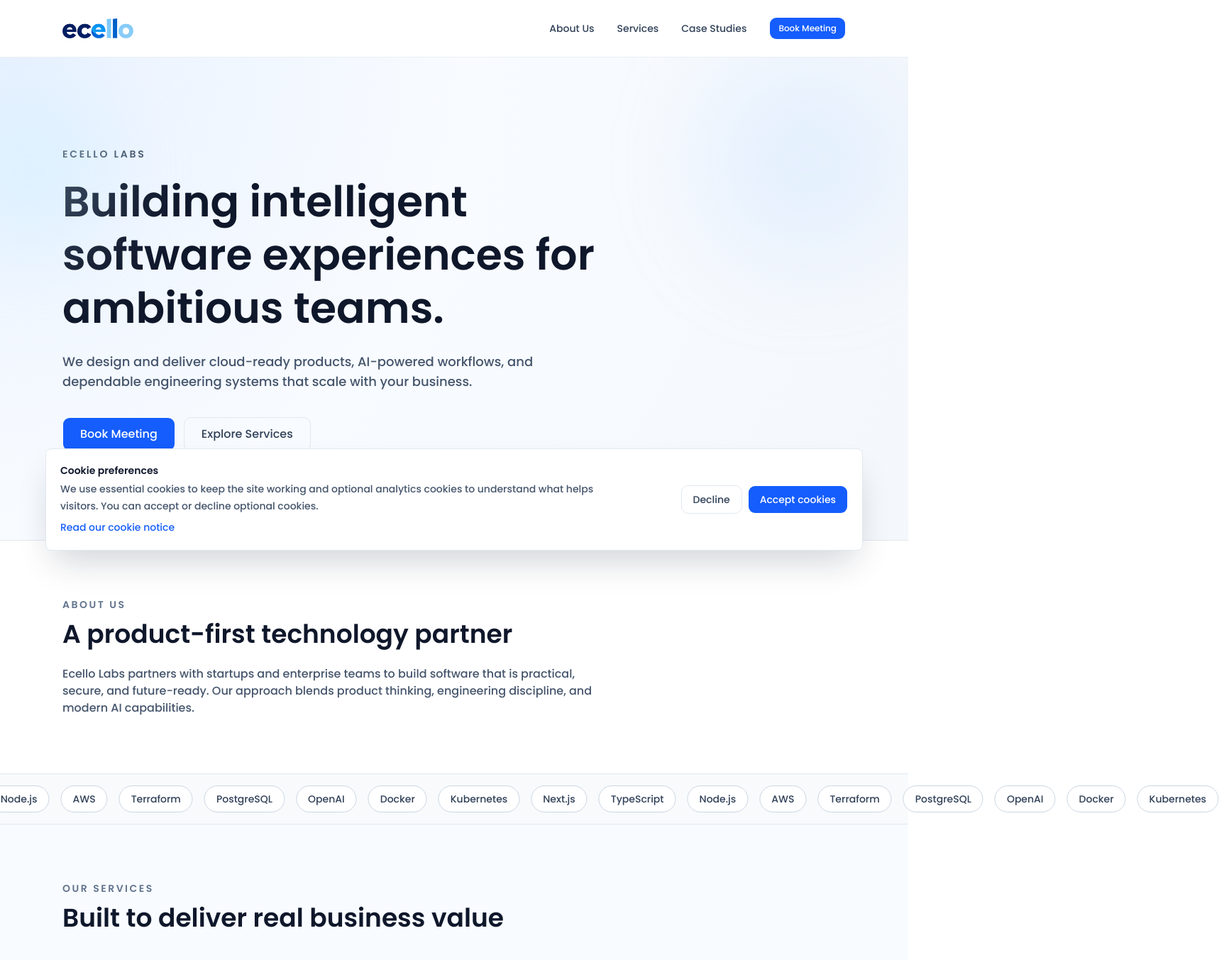
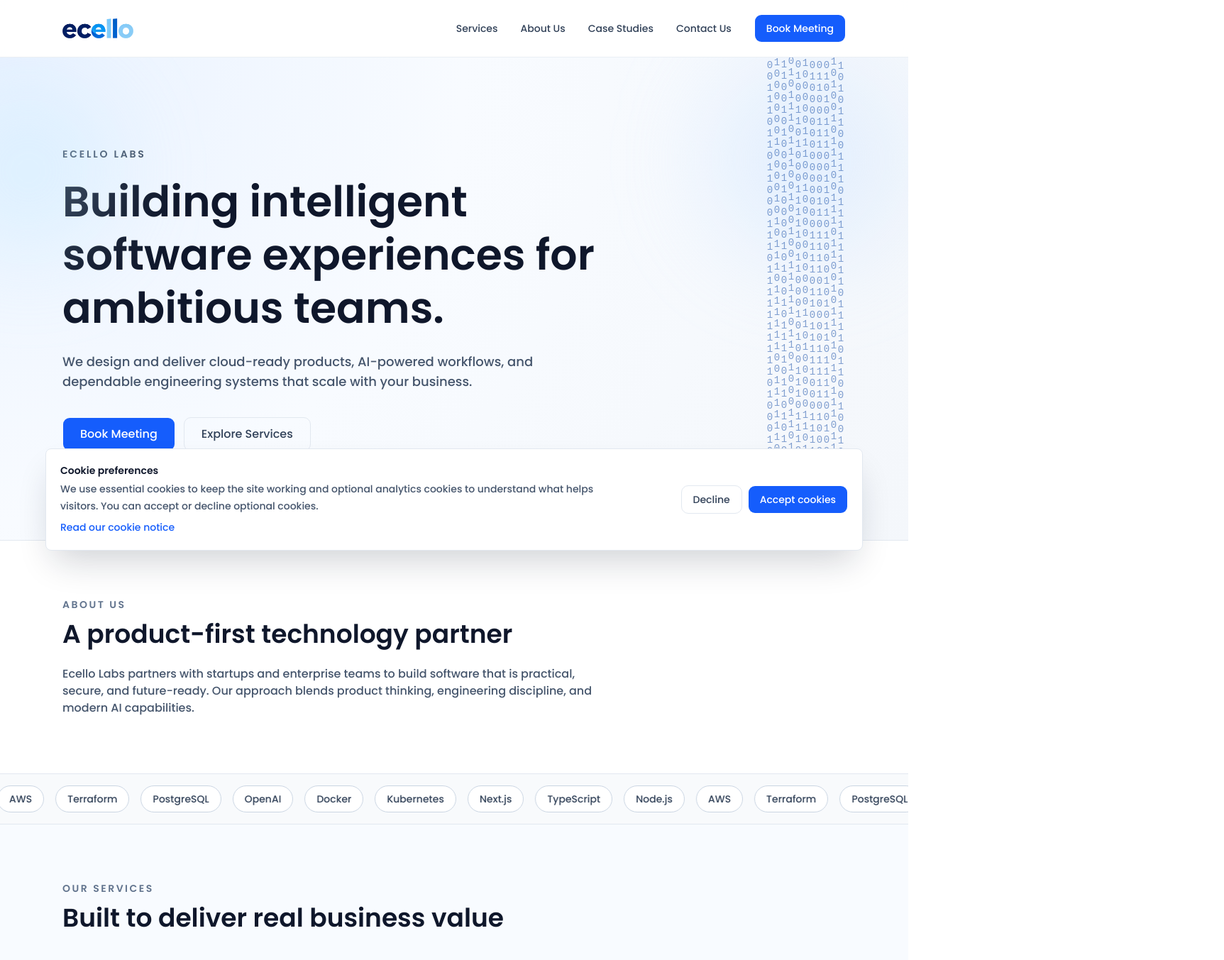
Before and after one commit to ecellolabs/Website, a Next.js app: page / in a window 1280 px wide. Shown: the top 1353 px of the page at 71% size, 1725 px wide, since content can reach past the window. Built offline with nearby package versions, Linux system fonts and the light colour scheme.

Commit message:
Design Updates

```diff
--- a/app/globals.css
+++ b/app/globals.css
@@ -76,9 +76,20 @@ body {
 }
 
 .marquee-track {
+  display: flex;
   width: max-content;
   white-space: nowrap;
-  animation: marquee-slide 24s linear infinite;
+  animation: marquee-slide 36s linear infinite;
+  will-change: transform;
+}
+
+.marquee-group {
+  display: flex;
+  flex: 0 0 auto;
+  min-width: 100vw;
+  align-items: center;
+  gap: 1rem;
+  padding-right: 1rem;
 }
 
 :root {
--- a/app/page.tsx
+++ b/app/page.tsx
@@ -3,6 +3,7 @@ import { Card, CardContent, CardDescription, CardHeader, CardTitle } from "@/com
 import { Input } from "@/components/ui/input";
 import Header from "@/components/layout/header";
 import Footer from "@/components/layout/footer";
+import type { CSSProperties } from "react";
 
 const technologies = [
   "Next.js",
@@ -15,6 +16,8 @@ const technologies = [
   "Docker",
   "Kubernetes",
 ];
+
+const marqueeTechnologies = [...technologies, ...technologies];
 
 const services = [
   {
@@ -55,6 +58,108 @@ const reviews = [
   },
 ];
 
+const generateBinary = (length = 500) => {
+  let str = "";
+  for (let i = 0; i < length; i++) {
+    str += Math.random() > 0.5 ? "1" : "0";
+  }
+  return str;
+};
+
+type BinaryLineProps = {
+  speed?: number;
+  direction?: "up" | "down";
+  right?: CSSProperties["right"];
+  opacity?: number;
+};
+
+const binaryStreamLines: BinaryLineProps[] = [
+  { speed: 30, direction: "up", right: "0px" },
+  { speed: 60, direction: "down", right: "10px" },
+  { speed: 50, direction: "up", right: "20px" },
+  { speed: 130, direction: "down", right: "30px" },
+  { speed: 110, direction: "up", right: "40px" },
+  { speed: 70, direction: "down", right: "50px" },
+  { speed: 60, direction: "up", right: "60px" },
+  { speed: 40, direction: "down", right: "70px" },
+  { speed: 80, direction: "up", right: "80px" },
+  { speed: 100, direction: "down", right: "90px" },
+  { speed: 50, direction: "up", right: "100px" },
+];
+
+const BinaryLine = ({ speed = 6, direction = "down", right = 0, opacity = 0.5 }: BinaryLineProps) => {
+  const animationName = direction === "up" ? "binaryScrollUp" : "binaryScrollDown";
+  const content = generateBinary(200);
+
+  const renderBlock = (groupIndex: number) => (
+    <span
+      key={groupIndex}
+      style={{
+        whiteSpace: "pre",
+        fontFamily: "monospace",
+        fontSize: "14px",
+        lineHeight: "14px",
+        writingMode: "vertical-rl",
+        textOrientation: "upright",
+        color: `rgba(11, 70, 163, ${opacity})`,
+      }}
+    >
+      {content}
+    </span>
+  );
+
+  return (
+    <div
+      style={{
+        position: "absolute",
+        top: 0,
+        right,
+        height: "100%",
+        width: "20px",
+        overflow: "hidden",
+        pointerEvents: "none",
+      }}
+    >
+      <div
+        style={{
+          display: "flex",
+          flexDirection: "column",
+          animation: `${animationName} ${speed}s linear infinite`,
+        }}
+      >
+        {renderBlock(0)}
+        {renderBlock(1)}
+      </div>
+    </div>
+  );
+};
+
+function BinaryStreams({ lines = binaryStreamLines }: { lines?: BinaryLineProps[] }) {
+  return (
+    <div className="pointer-events-none absolute inset-0 mx-auto w-full max-w-6xl px-4 sm:px-6">
+      <div className="relative h-full overflow-hidden">
+        {lines.map((line, i) => (
+          <BinaryLine key={i} {...line} />
+        ))}
+      </div>
+
+      <style>
+        {`
+@keyframes binaryScrollDown {
+  0% { transform: translateY(-50%); }
+  100% { transform: translateY(0); }
+}
+
+@keyframes binaryScrollUp {
+  0% { transform: translateY(0); }
+  100% { transform: translateY(-50%); }
+}
+        `}
+      </style>
+    </div>
+  );
+}
+
 export default function Home() {
   return (
     <div className="min-h-screen bg-[#f7f9fc] text-slate-900">
@@ -82,6 +187,7 @@ export default function Home() {
               </Button>
             </div>
           </div>
+          <BinaryStreams />
         </section>
 
         <section id="about" className="border-t border-slate-200 bg-white">
@@ -96,15 +202,19 @@ export default function Home() {
               </p>
             </div>
           </div>
-          <div className="border-y border-slate-200 bg-slate-50">
+          <div className="overflow-hidden border-y border-slate-200 bg-slate-50">
             <div className="marquee-track py-4">
-              {[...technologies, ...technologies].map((tech, index) => (
-                <span
-                  key={`${tech}-${index}`}
-                  className="mx-2 inline-flex items-center rounded-full border border-slate-300 bg-white px-4 py-2 text-sm font-medium text-slate-700"
-                >
-                  {tech}
-                </span>
+              {[0, 1].map((group) => (
+                <div key={group} className="marquee-group">
+                  {marqueeTechnologies.map((tech, index) => (
+                    <span
+                      key={`${group}-${tech}-${index}`}
+                      className="inline-flex shrink-0 items-center rounded-full border border-slate-300 bg-white px-4 py-2 text-sm font-medium text-slate-700"
+                    >
+                      {tech}
+                    </span>
+                  ))}
+                </div>
               ))}
             </div>
           </div>
--- a/components/layout/header.tsx
+++ b/components/layout/header.tsx
@@ -6,45 +6,92 @@ import Link from "next/link";
 import { Button } from "@/components/ui/button";
 
 const navigation = [
-  { label: "About Us", href: "/#about" },
-  { label: "Services", href: "/#services" },
-  { label: "Case Studies", href: "/#case-studies" },
+  { label: "About Us", href: "/about-us" },
+  { label: "Case Studies", href: "/case-studies" },
+  { label: "Contact Us", href: "/contact-us" },
+];
+
+const serviceLinks = [
+  { label: "Automation", href: "/services/automation" },
+  { label: "Web Development", href: "/services/web-development" },
+  { label: "Computer Vision", href: "/services/computer-vision" },
+  { label: "Cloud Architecture", href: "/services/cloud-architecture" },
 ];
 
 export default function Header() {
   const [mobileMenuOpen, setMobileMenuOpen] = useState(false);
+  const [servicesMenuOpen, setServicesMenuOpen] = useState(false);
 
-  const closeMobileMenu = () => setMobileMenuOpen(false);
+  const closeMenus = () => {
+    setMobileMenuOpen(false);
+    setServicesMenuOpen(false);
+  };
 
   return (
     <header className="sticky top-0 z-50 border-b border-slate-200/70 bg-white/90 backdrop-blur">
       <div className="mx-auto w-full max-w-6xl px-4 sm:px-6">
         <div className="flex h-20 items-center justify-between gap-6">
-          <Link href="/" className="flex items-center" aria-label="Ecello Labs home">
+          <Link href="/" className="flex items-center" aria-label="Ecello Labs home" onClick={closeMenus}>
             <Image src="/logo.svg" alt="Ecello Labs" width={100} height={30} priority />
           </Link>
 
           <div className="hidden items-center gap-8 md:flex">
             <nav className="flex items-center gap-8 text-sm font-medium">
+              <div className="relative">
+                <button
+                  type="button"
+                  onClick={() => setServicesMenuOpen((open) => !open)}
+                  className="inline-flex cursor-pointer items-center gap-2 text-slate-700 transition-colors hover:text-slate-900"
+                  aria-expanded={servicesMenuOpen}
+                  aria-controls="services-menu"
+                >
+                  Services
+                </button>
+
+                {servicesMenuOpen ? (
+                  <div
+                    id="services-menu"
+                    className="absolute left-0 top-full mt-4 w-56 rounded-xl border border-slate-200 bg-white p-2 shadow-xl shadow-blue-950/10"
+                  >
+                    {serviceLinks.map((service) => (
+                      <Link
+                        key={service.href}
+                        href={service.href}
+                        onClick={() => setServicesMenuOpen(false)}
+                        className="block cursor-pointer rounded-lg px-3 py-2 text-sm font-medium text-slate-700 transition hover:bg-blue-50 hover:text-blue-700"
+                      >
+                        {service.label}
+                      </Link>
+                    ))}
+                  </div>
+                ) : null}
+              </div>
+
               {navigation.map((item) => (
                 <Link
                   key={item.label}
                   href={item.href}
+                  onClick={() => setServicesMenuOpen(false)}
                   className="text-slate-700 transition-colors hover:text-slate-900"
                 >
                   {item.label}
                 </Link>
               ))}
             </nav>
-            <Button asChild size="sm">
-              <Link href="/#book-meeting">Book Meeting</Link>
+            <Button asChild>
+              <Link href="/book-meeting" onClick={() => setServicesMenuOpen(false)}>
+                Book Meeting
+              </Link>
             </Button>
           </div>
 
           <button
             type="button"
-            onClick={() => setMobileMenuOpen((open) => !open)}
-            className="inline-flex h-10 w-10 items-center justify-center rounded-md border border-slate-200 text-slate-700 md:hidden"
+            onClick={() => {
+              setMobileMenuOpen((open) => !open);
+              setServicesMenuOpen(false);
+            }}
+            className="inline-flex h-10 w-10 cursor-pointer items-center justify-center rounded-md border border-slate-200 text-slate-700 md:hidden"
             aria-label="Toggle menu"
             aria-expanded={mobileMenuOpen}
             aria-controls="mobile-nav"
@@ -61,18 +108,35 @@ export default function Header() {
         {mobileMenuOpen ? (
           <div id="mobile-nav" className="border-t border-slate-200 py-4 md:hidden">
             <nav className="flex flex-col gap-3">
+              <div className="rounded-xl border border-slate-200 bg-slate-50 p-3">
+                <p className="px-2 pb-2 text-xs font-semibold uppercase tracking-[0.16em] text-slate-500">
+                  Services
+                </p>
+                <div className="grid gap-1">
+                  {serviceLinks.map((service) => (
+                    <Link
+                      key={service.href}
+                      href={service.href}
+                      onClick={closeMenus}
+                      className="cursor-pointer rounded-lg px-2 py-2 text-sm font-medium text-slate-700 hover:bg-white hover:text-slate-900"
+                    >
+                      {service.label}
+                    </Link>
+                  ))}
+                </div>
+              </div>
               {navigation.map((item) => (
                 <Link
                   key={item.label}
                   href={item.href}
-                  onClick={closeMobileMenu}
-                  className="rounded-md px-2 py-2 text-sm font-medium text-slate-700 hover:bg-slate-50 hover:text-slate-900"
+                  onClick={closeMenus}
+                  className="cursor-pointer rounded-md px-2 py-2 text-sm font-medium text-slate-700 hover:bg-slate-50 hover:text-slate-900"
                 >
                   {item.label}
                 </Link>
               ))}
               <Button asChild className="mt-1 w-full" size="sm">
-                <Link href="/#book-meeting" onClick={closeMobileMenu}>
+                <Link href="/book-meeting" onClick={closeMenus}>
                   Book Meeting
                 </Link>
               </Button>
```
